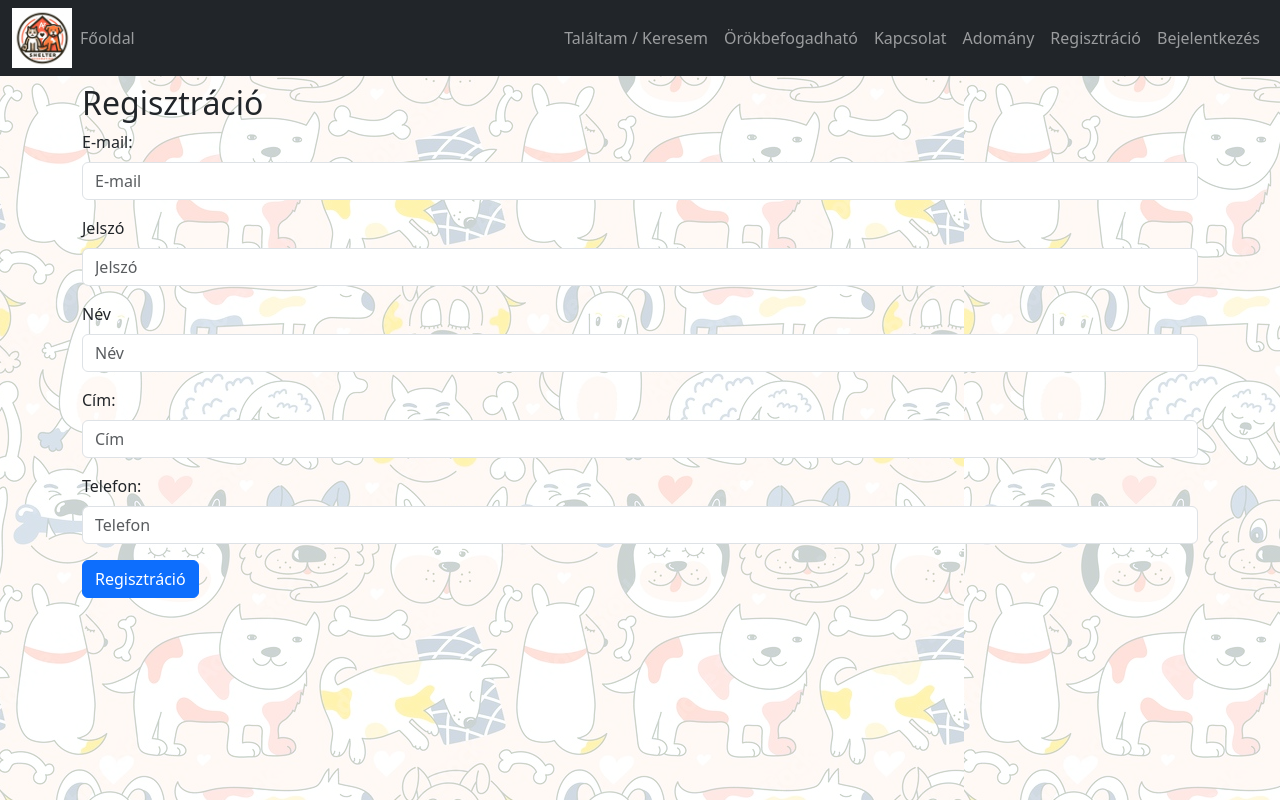
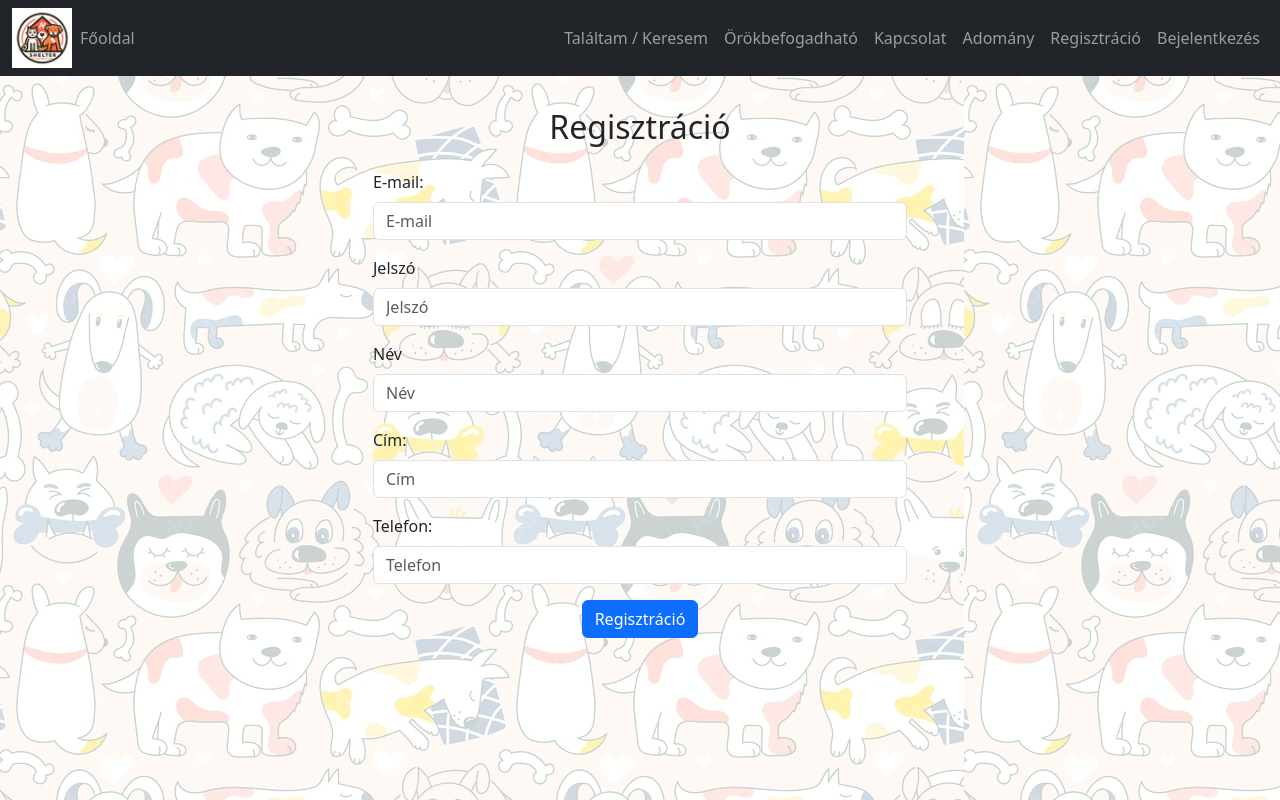
Before and after one commit to HaRiZi2023/AZ_Menhely, a React (Vite) app in the folder Frontend/AZ_menhely_Frontend/: page /register in a window 1280 px wide. Built offline with nearby package versions, Linux system fonts and the light colour scheme.

Commit message:
űrlapok formázása justify-content-center  középre igazítás  és col-md-6

```diff
--- a/Frontend/AZ_menhely_Frontend/src/pages/LoginPage.jsx
+++ b/Frontend/AZ_menhely_Frontend/src/pages/LoginPage.jsx
@@ -23,36 +23,26 @@ function LoginPage() {
   }, [authToken, navigate]);
 
   return (
-    <form onSubmit={handleFormSubmit}>
-      <h2>Bejelentkezés</h2>
-      <div className="mb-3">
-        <label className="form-label" htmlFor="loginEmail">
-          E-mail:
-        </label>
-        <input
-          className="form-control"
-          type="email"
-          id="loginEmail"
-          placeholder="E-mail"
-          ref={emailRef}
-        />
+    <div className="container">
+      <div className="row justify-content-center">
+        <div className="col-md-6">
+          <h2 className="mt-4 text-center">Bejelentkezés</h2>
+          <form onSubmit={handleFormSubmit} className="mt-4">
+            <div className="mb-3">
+              <label className="form-label" htmlFor="loginEmail">E-mail:</label>
+              <input className="form-control" type="email" id="loginEmail" placeholder="E-mail" ref={emailRef} />
+            </div>
+            <div className="mb-3">
+              <label className="form-label" htmlFor="loginPassword">Jelszó</label>
+              <input className="form-control" type="password" id="loginPassword" placeholder="Jelszó" ref={passwordRef} />
+            </div>
+            <div className="mb-3 text-center">
+              <button className="btn btn-primary" type="submit">Bejelentkezés</button>
+            </div>
+          </form>
+        </div>
       </div>
-      <div className="mb-3">
-        <label className="form-label" htmlFor="loginPassword">
-          Jelszó
-        </label>
-        <input
-          className="form-control"
-          type="password"
-          id="loginPassword"
-          placeholder="Jelszó"
-          ref={passwordRef}
-        />
-      </div>
-      <button className="btn btn-primary" type="submit">
-        Bejelentkezés
-      </button>
-    </form>
+    </div>
   );
 }
 
--- a/Frontend/AZ_menhely_Frontend/src/pages/RegisterPage.jsx
+++ b/Frontend/AZ_menhely_Frontend/src/pages/RegisterPage.jsx
@@ -56,73 +56,40 @@ function RegisterPage() {
   };
 
   return (
-    <form onSubmit={handleFormSubmit}>
-      <h2>Regisztráció</h2>
+    <div className="container">
+      <div className="row justify-content-center">
+        <div className="col-md-6">
+          <h2 className="mt-4 text-center">Regisztráció</h2>
+          <form onSubmit={handleFormSubmit} className="mt-4">
             <div className="mb-3">
-        <label className="form-label" htmlFor="email">
-          E-mail:
-        </label>
-        <input
-          className="form-control"
-          type="email"
-          id="email"
-          placeholder="E-mail"
-          ref={emailRef}
-        />
+              <label className="form-label" htmlFor="email">E-mail:</label>
+              <input className="form-control" type="email" id="email" placeholder="E-mail" ref={emailRef} />
             </div>
             <div className="mb-3">
-        <label className="form-label" htmlFor="password">
-          Jelszó
-        </label>
-        <input
-          className="form-control"
-          type="password"
-          id="password"
-          placeholder="Jelszó"
-          ref={passwordRef}
-        />
+              <label className="form-label" htmlFor="password">Jelszó</label>
+              <input className="form-control" type="password" id="password" placeholder="Jelszó" ref={passwordRef} />
             </div>
             <div className="mb-3">
-        <label className="form-label" htmlFor="name">
-          Név
-        </label>
-        <input
-          className="form-control"
-          type="text"
-          id="name"
-          placeholder="Név"
-          ref={nameRef}
-        />
-      </div>
-      {/* Új mezők hozzáadása */}
-      <div className="mb-3">
-        <label className="form-label" htmlFor="address">
-          Cím:
-        </label>
-        <input
-          className="form-control"
-          type="text"
-          id="address"
-          placeholder="Cím"
-          ref={addressRef}
-        />
+              <label className="form-label" htmlFor="name">Név</label>
+              <input className="form-control" type="text" id="name" placeholder="Név" ref={nameRef} />
             </div>
             <div className="mb-3">
-        <label className="form-label" htmlFor="phone">
-          Telefon:
-        </label>
-        <input
-          className="form-control"
-          type="tel"
-          id="phone"
-          placeholder="Telefon"
-          ref={phoneRef}
-        />
+              <label className="form-label" htmlFor="address">Cím:</label>
+              <input className="form-control" type="text" id="address" placeholder="Cím" ref={addressRef} />
             </div>
-
-      {/* Új mezők hozzáadása vége */}
+            <div className="mb-3">
+              <label className="form-label" htmlFor="phone">Telefon:</label>
+              <input className="form-control" type="tel" id="phone" placeholder="Telefon" ref={phoneRef} />
+            </div>
+            <div className="mb-3 text-center">
               <button className="btn btn-primary" type="submit">Regisztráció</button>
+            </div>
           </form>
+          <br />
+          <br />
+        </div>
+      </div>
+    </div>
   );
 }
 
```
Lines whose indentation alone changed are shown as unchanged.
